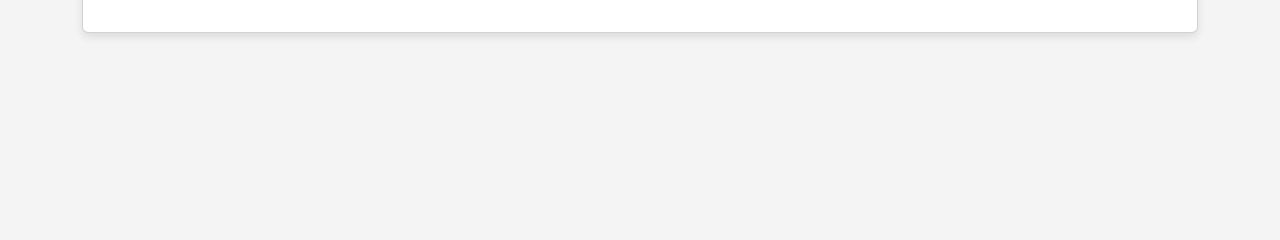
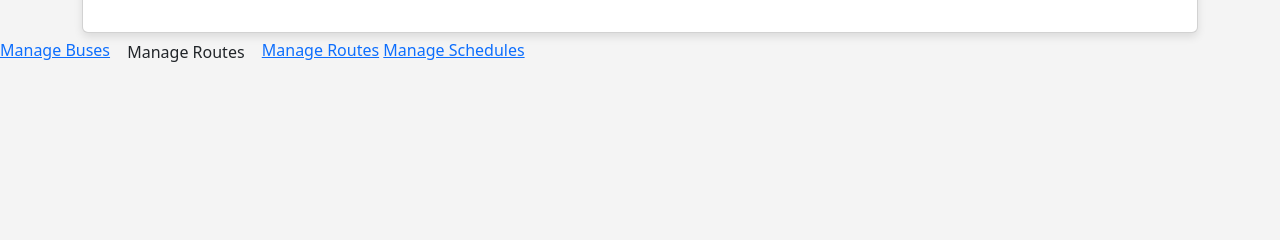
Before and after one commit to Antagonist-cmd/BusSchedulingSystem, a Flask app: page /admin in a window 1280 px wide. Shown: the part 358-598 px from the top of the page. Run offline with Flask 3, Linux system fonts and the light colour scheme; the visitor is signed in with stand-in values (Sample User, id 1).

Commit message:
Update admin_dashboard.html

```diff
--- a/src/main/python/templates/admin_dashboard.html
+++ b/src/main/python/templates/admin_dashboard.html
@@ -101,5 +101,15 @@
 <!-- ✅ Bootstrap Scripts -->
 <script src="https://cdn.jsdelivr.net/npm/bootstrap@5.3.0/dist/js/bootstrap.bundle.min.js"></script>
 
+<a href="{{ url_for('manage_buses') }}">Manage Buses</a>
+
+
+<a href="{{ url_for('admin_routes') }}" class="btn">Manage Routes</a>
+<a href="{{ url_for('manage_routes') }}">Manage Routes</a>
+
+
+<a href="{{ url_for('manage_schedules') }}">Manage Schedules</a>
+
+
 </body>
 </html>
```
